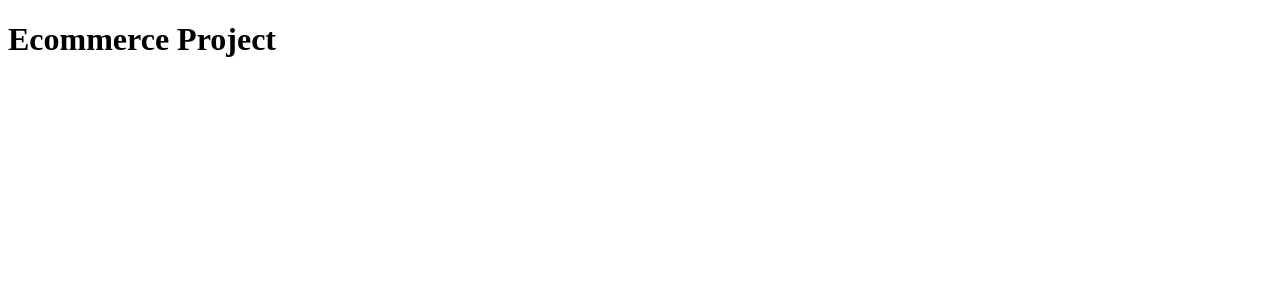
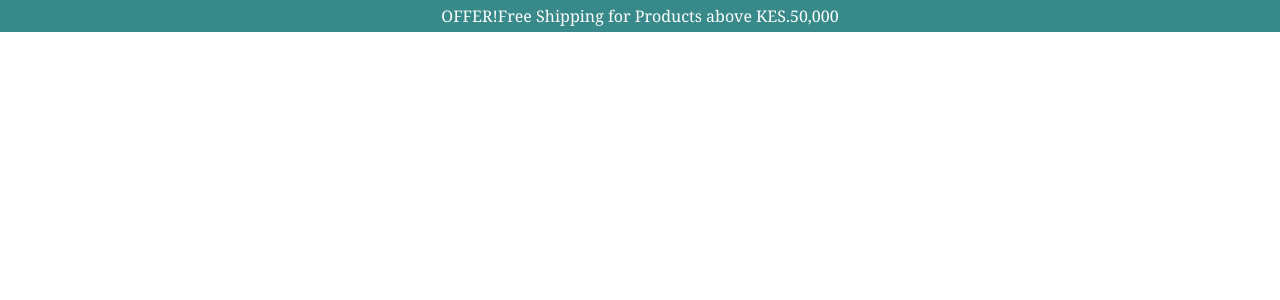
Before and after one commit to mosehkerubo/ecommerce, a React (Create React App) app: page / in a window 1280 px wide. Shown: the top 300 px of the page. Built offline with nearby package versions, Linux system fonts and the light colour scheme; the HTML template or start-up script is replaced by a standard one.

Commit message:
created the first components

```diff
--- a/public/index.html
+++ b/public/index.html
@@ -1,5 +1,11 @@
 <!DOCTYPE html>
 <html lang="en">
+
+  <link rel="preconnect" href="https://fonts.googleapis.com">
+<link rel="preconnect" href="https://fonts.gstatic.com" crossorigin>
+<link href="https://fonts.googleapis.com/css2?family=Noto+Sans:wght@400;700&family=Noto+Serif:wght@400;700&display=swap" rel="stylesheet">
+
+
   <head>
     <meta charset="utf-8" />
     <link rel="icon" href="%PUBLIC_URL%/favicon.ico" />
--- a/src/App.js
+++ b/src/App.js
@@ -1,8 +1,10 @@
+import Home from "./pages/Home";
+
 import './App.css';
 
 function App() {
   return (
-    <h1>Ecommerce Project</h1>
+    <Home />
   );
 }
 
--- /dev/null
+++ b/src/components/Announcements/Announcements.css
@@ -0,0 +1,8 @@
+.offer {
+  background-color: rgb(56, 138, 138);
+  color: #fff;
+  display: flex;
+  justify-content: center;
+  align-items: center;
+  padding: 0.3em 1em;
+}
--- /dev/null
+++ b/src/components/Announcements/Announcements.js
@@ -0,0 +1,11 @@
+import React from "react";
+import "./Announcements.css";
+const Announcement=()=>{
+    return(
+    <div className="offer">
+    <p>OFFER!Free Shipping for Products above KES.50,000</p>
+    </div>
+)
+
+}
+export default Announcement;
--- a/src/index.css
+++ b/src/index.css
@@ -0,0 +1,12 @@
+*{
+    padding: 0;
+    margin: 0;
+    box-sizing: border-box;
+}
+
+
+body{
+    font-family: 'Noto Sans', sans-serif;
+    font-family: 'Noto Serif', serif;
+
+}
--- /dev/null
+++ b/src/pages/Home.js
@@ -0,0 +1,15 @@
+import React from "react";
+import Announcement from "../components/Announcements/Announcements";
+
+const Home=()=>{
+    return(
+    <Announcement />
+        )
+}
+
+
+
+
+
+
+export default Home;
```
